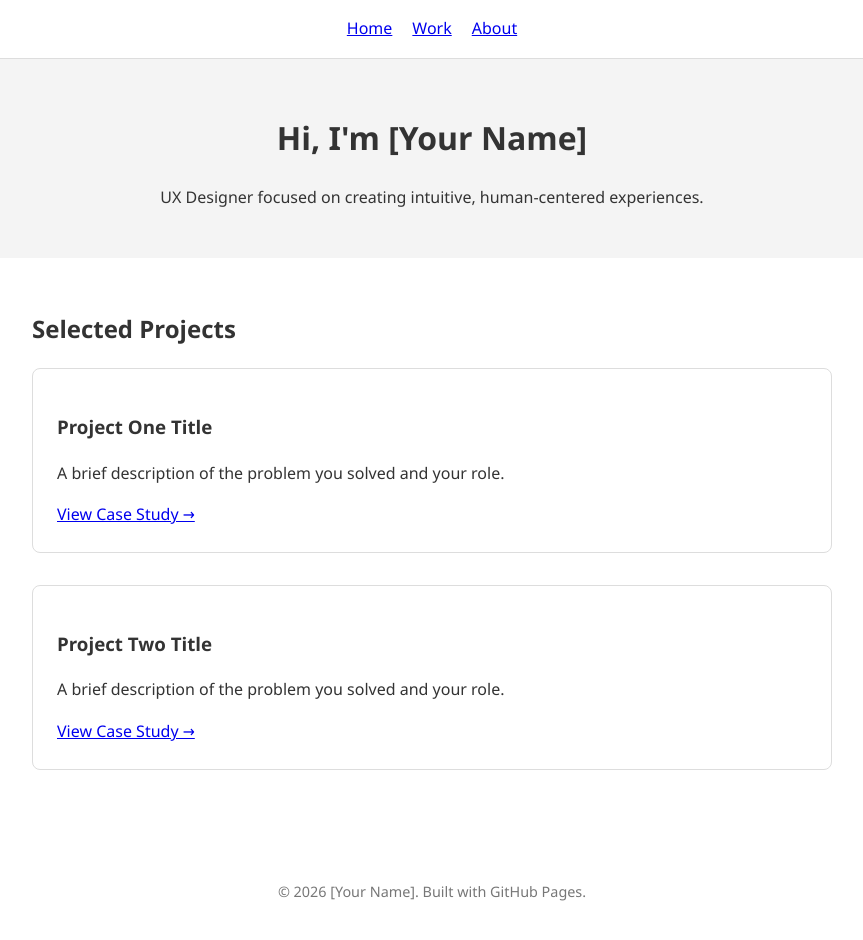
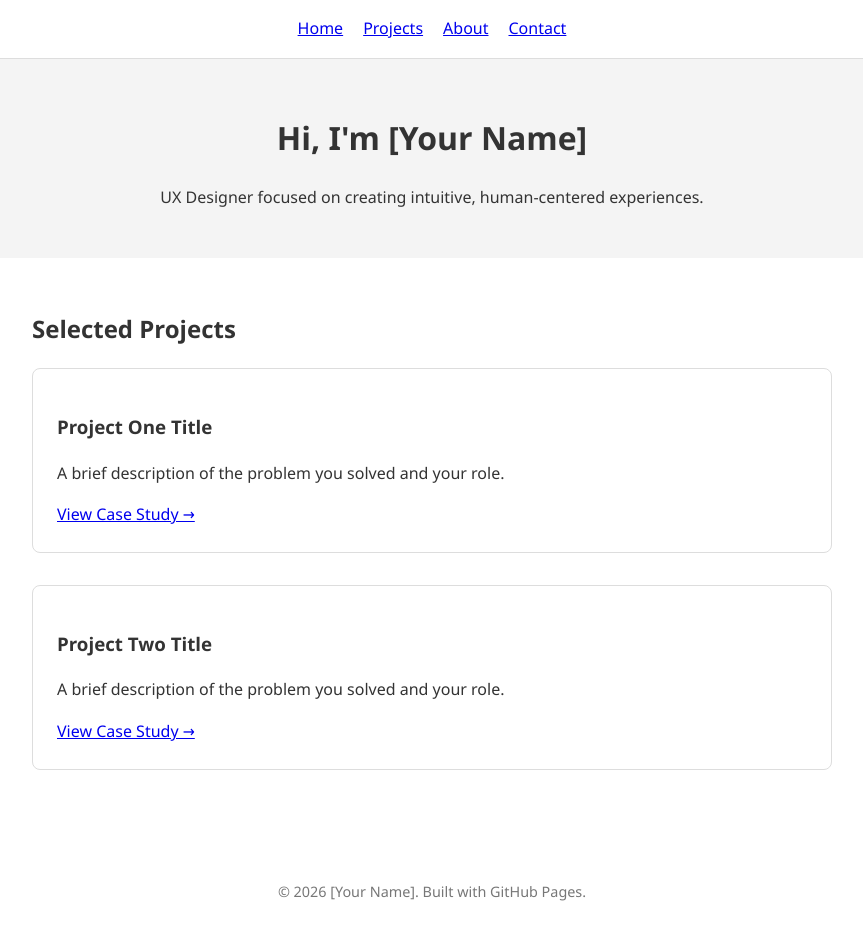
Before and after one commit to youlia-tzaneva/portfolio, a plain HTML site: page index.html in a window 1280 px wide. Shown: the whole page, without its empty margins (208-1071 px from the left). Drawn offline with Linux system fonts and the light colour scheme.

Commit message:
Update index.html

```diff
--- a/index.html
+++ b/index.html
@@ -3,7 +3,7 @@
 <head>
     <meta charset="UTF-8">
     <meta name="viewport" content="width=device-width, initial-scale=1.0">
-    <title>Your Name | UX Designer Portfolio</title>
+    <title>Youlia Tzaneva | UX Designer Portfolio</title>
     <style>
         /* Basic Styling to make it look clean */
         body {
@@ -49,8 +49,9 @@
 
     <nav>
         <a href="#">Home</a>
-        <a href="#work">Work</a>
+        <a href="#projects">Projects</a>
         <a href="#about">About</a>
+        <a href="#contact">Contact</a>
     </nav>
 
     <header>
```
